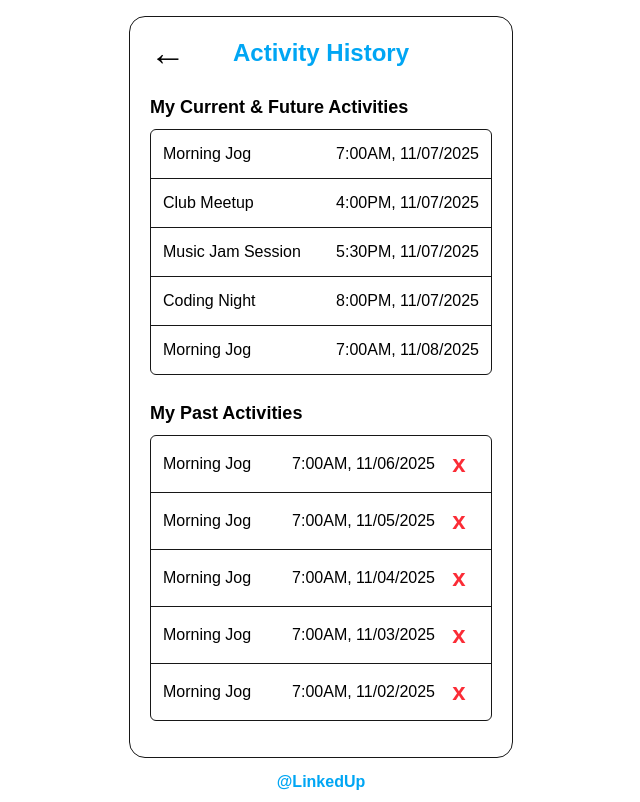
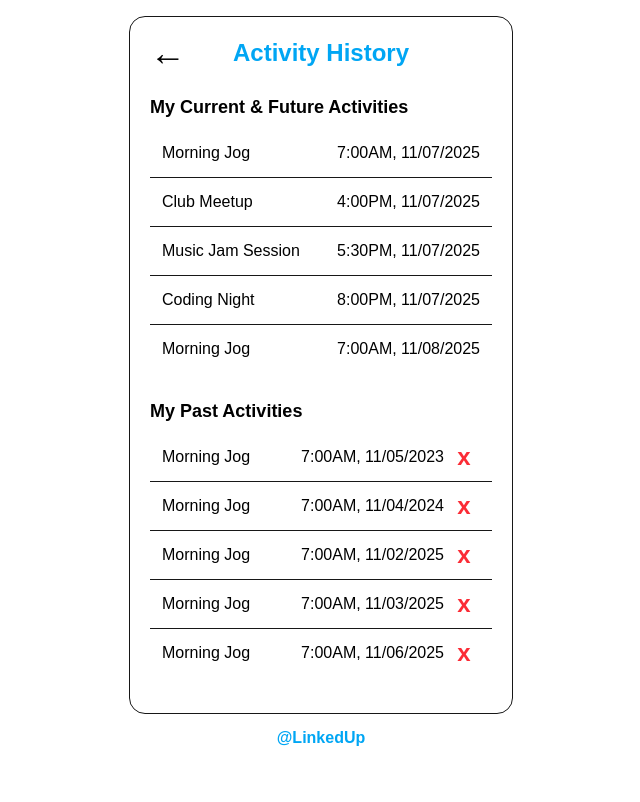
Before and after one commit to JianmingLinUMass/LinkedUp, a Next.js app in the folder linkedup/: page /activity-history in a window 1280 px wide. Shown: the whole page, without its empty margins (319-959 px from the left). Built offline with nearby package versions, Linux system fonts and the light colour scheme.

Commit message:
Added the id attribute to the Activity type, and fixed the problem on ActivityHistory page where deleting a row would actually delete the wrong row. Also moved parseActivityTime function from CalendarTimeline.tsx to the ActivityRelated.tsx schemas to reuse it elsewhere.

```diff
--- a/linkedup/app/activity-history/page.tsx
+++ b/linkedup/app/activity-history/page.tsx
@@ -2,52 +2,53 @@
 
 import { useRouter } from 'next/navigation';
 import { useState } from 'react';
+import { v4 as uuidv4 } from 'uuid';
 import ActivityPanel from '@/components/ActivityPanel';
 import type { Activity } from '@/schemas/ActivityRelated';
 import { ActivityTable, ActivityTableWithDeleteButton } from '@/schemas/ActivityRelated';
 
 // Mock data
 const initCurrentAndFutureList: Activity[] = [
-    {title: 'Morning Jog',       time: '7:00AM, 11/07/2025',
+    {id: uuidv4(), title: 'Morning Jog',       time: '7:00AM, 11/07/2025',
      location: 'Amherst', creator: {username: 'user123', avatar: '/lemon_drink.jpeg'},
      attendees: 0, maxAttendees: 5
     },
-    {title: 'Club Meetup',       time: '4:00PM, 11/07/2025',
+    {id: uuidv4(), title: 'Club Meetup',       time: '4:00PM, 11/07/2025',
      location: 'Amherst', creator: {username: 'user123', avatar: '/lemon_drink.jpeg'},
      attendees: 0, maxAttendees: 5
     },
-    {title: 'Music Jam Session', time: '5:30PM, 11/07/2025',
+    {id: uuidv4(), title: 'Music Jam Session', time: '5:30PM, 11/07/2025',
      location: 'Amherst', creator: {username: 'user123', avatar: '/lemon_drink.jpeg'},
      attendees: 0, maxAttendees: 5
     },
-    {title: 'Coding Night',      time: '8:00PM, 11/07/2025',
+    {id: uuidv4(), title: 'Coding Night',      time: '8:00PM, 11/07/2025',
      location: 'Amherst', creator: {username: 'user123', avatar: '/lemon_drink.jpeg'},
      attendees: 0, maxAttendees: 5
     },
-    {title: 'Morning Jog',       time: '7:00AM, 11/08/2025',
+    {id: uuidv4(), title: 'Morning Jog',       time: '7:00AM, 11/08/2025',
      location: 'Amherst', creator: {username: 'user123', avatar: '/lemon_drink.jpeg'},
      attendees: 0, maxAttendees: 5
     },
 ]
 // Mock data
 const initPastList: Activity[] = [
-    {title: 'Morning Jog',       time: '7:00AM, 11/06/2025',
+    {id: uuidv4(), title: 'Morning Jog',       time: '7:00AM, 11/06/2025',
      location: 'Amherst', creator: {username: 'user123', avatar: '/lemon_drink.jpeg'},
      attendees: 1, maxAttendees: 5
     },
-    {title: 'Morning Jog',       time: '7:00AM, 11/05/2025',
+    {id: uuidv4(), title: 'Morning Jog',       time: '7:00AM, 11/05/2023',
      location: 'Amherst', creator: {username: 'user123', avatar: '/lemon_drink.jpeg'},
      attendees: 2, maxAttendees: 5
     },
-    {title: 'Morning Jog',       time: '7:00AM, 11/04/2025',
+    {id: uuidv4(), title: 'Morning Jog',       time: '7:00AM, 11/04/2024',
      location: 'Amherst', creator: {username: 'user123', avatar: '/lemon_drink.jpeg'},
      attendees: 3, maxAttendees: 5
     },
-    {title: 'Morning Jog',       time: '7:00AM, 11/03/2025',
+    {id: uuidv4(), title: 'Morning Jog',       time: '7:00AM, 11/03/2025',
      location: 'Amherst', creator: {username: 'user123', avatar: '/lemon_drink.jpeg'},
      attendees: 4, maxAttendees: 5
     },
-    {title: 'Morning Jog',       time: '7:00AM, 11/02/2025',
+    {id: uuidv4(), title: 'Morning Jog',       time: '7:00AM, 11/02/2025',
      location: 'Amherst', creator: {username: 'user123', avatar: '/lemon_drink.jpeg'},
      attendees: 5, maxAttendees: 5
     },
@@ -93,7 +94,7 @@ export default function ActivityHistoryPage() {
     const [pastList, setPastList] = useState(initPastList);
     const [currentAndFutureListOpen, setCurrentAndFutureListOpen] = useState(true);
     const [pastListOpen, setPastListOpen] = useState(true);
-    const [confirmPanelIndex, setConfirmPanelIndex] = useState<number | null>(null);
+    const [confirmPanelId, setConfirmPanelId] = useState<string | null>(null);
     const [rowSelected, setRowSelected] = useState<Activity | null>(null);
     const [activityPanelOpened, setActivityPanelOpened] = useState(false);
 
@@ -102,8 +103,8 @@ export default function ActivityHistoryPage() {
         setActivityPanelOpened(true);
     };
 
-    const deleteActivityFromPastList = (index: number) => {
-        setPastList((predicate) => predicate.filter((_, i) => i !== index));
+    const deleteActivityFromPastList = (id: string) => {
+        setPastList(prev => prev.filter(activity => activity.id !== id));
     };
 
     const onCancelButtonClick = () => {
@@ -135,21 +136,19 @@ export default function ActivityHistoryPage() {
                         <h2 className='text-lg font-bold text-black'>My Past Activities</h2>
                     </button>
                     {pastListOpen && (
-                        <ActivityTableWithDeleteButton items={pastList} onRowClick={onRowClick} onRequestDelete={(index) => {
-                            setConfirmPanelIndex(index);
+                        <ActivityTableWithDeleteButton items={pastList} onRowClick={onRowClick} onRequestDelete={(id) => {
+                            setConfirmPanelId(id);
                         }}/>
                     )}
                 </section>
 
                 <section>
-                    {confirmPanelIndex != null && (
+                    {confirmPanelId != null && (
                         <ConfirmPanel
-                            onCancel={() => {
-                                setConfirmPanelIndex(null);
-                            }}
+                            onCancel={() => setConfirmPanelId(null)}
                             onConfirm={() => {
-                                deleteActivityFromPastList(confirmPanelIndex);
-                                setConfirmPanelIndex(null);
+                                deleteActivityFromPastList(confirmPanelId);
+                                setConfirmPanelId(null);
                             }}
                         />
                     )}
--- a/linkedup/components/CalendarTimeline.tsx
+++ b/linkedup/components/CalendarTimeline.tsx
@@ -2,29 +2,11 @@
 
 import { useState } from 'react';
 import type { Activity } from '@/schemas/ActivityRelated';
+import { parseActivityTime } from '@/schemas/ActivityRelated';
 
 type CalendarTimelineProps = {
   activities: Activity[];
 };
-
-function parseActivityTime(timeStr: string) {
-  // Parse "7:00AM, 11/07/2025" format
-  const [time, date] = timeStr.split(', ');
-  const [month, day, year] = date.split('/');
-
-  // Parse time
-  const timeMatch = time.match(/(\d+):(\d+)(AM|PM)/);
-  if (!timeMatch) return null;
-
-  let hours = parseInt(timeMatch[1]);
-  const minutes = parseInt(timeMatch[2]);
-  const period = timeMatch[3];
-
-  if (period === 'PM' && hours !== 12) hours += 12;
-  if (period === 'AM' && hours === 12) hours = 0;
-
-  return new Date(parseInt(year), parseInt(month) - 1, parseInt(day), hours, minutes);
-}
 
 function formatTime(date: Date) {
   return date.toLocaleTimeString('en-US', {
--- a/linkedup/package.json
+++ b/linkedup/package.json
@@ -12,13 +12,15 @@
     "next": "16.0.1",
     "react": "19.2.0",
     "react-dom": "19.2.0",
-    "react-hook-form": "^7.66.0"
+    "react-hook-form": "^7.66.0",
+    "uuid": "^13.0.0"
   },
   "devDependencies": {
     "@tailwindcss/postcss": "^4",
     "@types/node": "^20",
     "@types/react": "^19",
     "@types/react-dom": "^19",
+    "@types/uuid": "^10.0.0",
     "eslint": "^9",
     "eslint-config-next": "16.0.1",
     "tailwindcss": "^4",
--- a/linkedup/schemas/ActivityRelated.tsx
+++ b/linkedup/schemas/ActivityRelated.tsx
@@ -1,4 +1,5 @@
 export type Activity = {
+    id: string;
     title: string;
     time: string;
     location: string;
@@ -29,12 +30,20 @@ export type ActivityPanelArgs = {
     onJoin?: (row: Activity) => void
 };
 
+function sortActivityList(items: Activity[]) {
+    return [...items].sort((row1, row2) => {
+        const date1 = parseActivityTime(row1.time);
+        const date2 = parseActivityTime(row2.time);
+        return date1.getTime() - date2.getTime();
+    });
+}
+
 export function ActivityTable({items, onRowClick}: ActivityBox) {
     return (
         <div >
-            <div className='rounded-md border divide-y'>
-                {items.map(row => (
-                    <div key={row.title + row.time}
+            <div className='divide-y'>
+                {sortActivityList(items).map(row => (
+                    <div key={row.id}
                         className='flex items-center justify-between px-3 py-3 text-sm md:text-base cursor-pointer'
                         onClick={() => onRowClick?.(row)}>
                         <span className='text-black'>{row.title}</span>
@@ -46,23 +55,23 @@ export function ActivityTable({items, onRowClick}: ActivityBox) {
     )
 }
 
-export function ActivityTableWithDeleteButton({items, onRowClick, onRequestDelete}: ActivityBox & { onRequestDelete?: (index: number) => void }) {
+export function ActivityTableWithDeleteButton({items, onRowClick, onRequestDelete}: ActivityBox & { onRequestDelete?: (id: string) => void }) {
     function DeleteButton({onDelete}: {onDelete: () => void}) {
         return (
             <button onClick={(e) => {
                     e.stopPropagation();
                     onDelete();
                 }}
-                className='text-red-500 hover:text-red-700 font-bold text-2xl mr-1 w-8 h-8 rounded-full hover:bg-red-100'>
+                className='flex items-center justify-center text-red-500 hover:text-red-700 font-bold text-2xl mr-1 w-6 h-6 rounded-full hover:bg-red-100'>
                 x
             </button>
         )
     }
     return (
         <div >
-            <div className='rounded-md border divide-y'>
-                {items.map((row, index) => (
-                    <div key={row.title + row.time}
+            <div className='divide-y'>
+                {sortActivityList(items).map((row) => (
+                    <div key={row.id}
                         className='flex items-center justify-between px-3 py-3 text-sm md:text-base cursor-pointer'
                         onClick={() => onRowClick?.(row)}>
                         <span className='text-black'>{row.title}</span>
@@ -70,7 +79,7 @@ export function ActivityTableWithDeleteButton({items, onRowClick, onRequestDelet
                         <div className='flex items-center gap-2'>
                             <span className='text-black'>{row.time}</span>
                             {onRequestDelete && (
-                                <DeleteButton onDelete={() => onRequestDelete(index)} />
+                                <DeleteButton onDelete={() => onRequestDelete(row.id)} />
                             )}
                         </div>
                     </div>
@@ -80,3 +89,22 @@ export function ActivityTableWithDeleteButton({items, onRowClick, onRequestDelet
         </div>
     )
 }
+
+export function parseActivityTime(timeStr: string) {
+  // Parse "7:00AM, 11/07/2025" format
+  const [time, date] = timeStr.split(', ');
+  const [month, day, year] = date.split('/');
+
+  // Parse time
+  const timeMatch = time.match(/(\d+):(\d+)(AM|PM)/);
+  if (!timeMatch) return new Date(0);
+
+  let hours = parseInt(timeMatch[1]);
+  const minutes = parseInt(timeMatch[2]);
+  const period = timeMatch[3];
+
+  if (period === 'PM' && hours !== 12) hours += 12;
+  if (period === 'AM' && hours === 12) hours = 0;
+
+  return new Date(parseInt(year), parseInt(month) - 1, parseInt(day), hours, minutes);
+}
```
Also changed, not shown: linkedup/app/main/page.tsx (+17 -12 lines), 1 other file (tests, documents, lock files or other folders).
